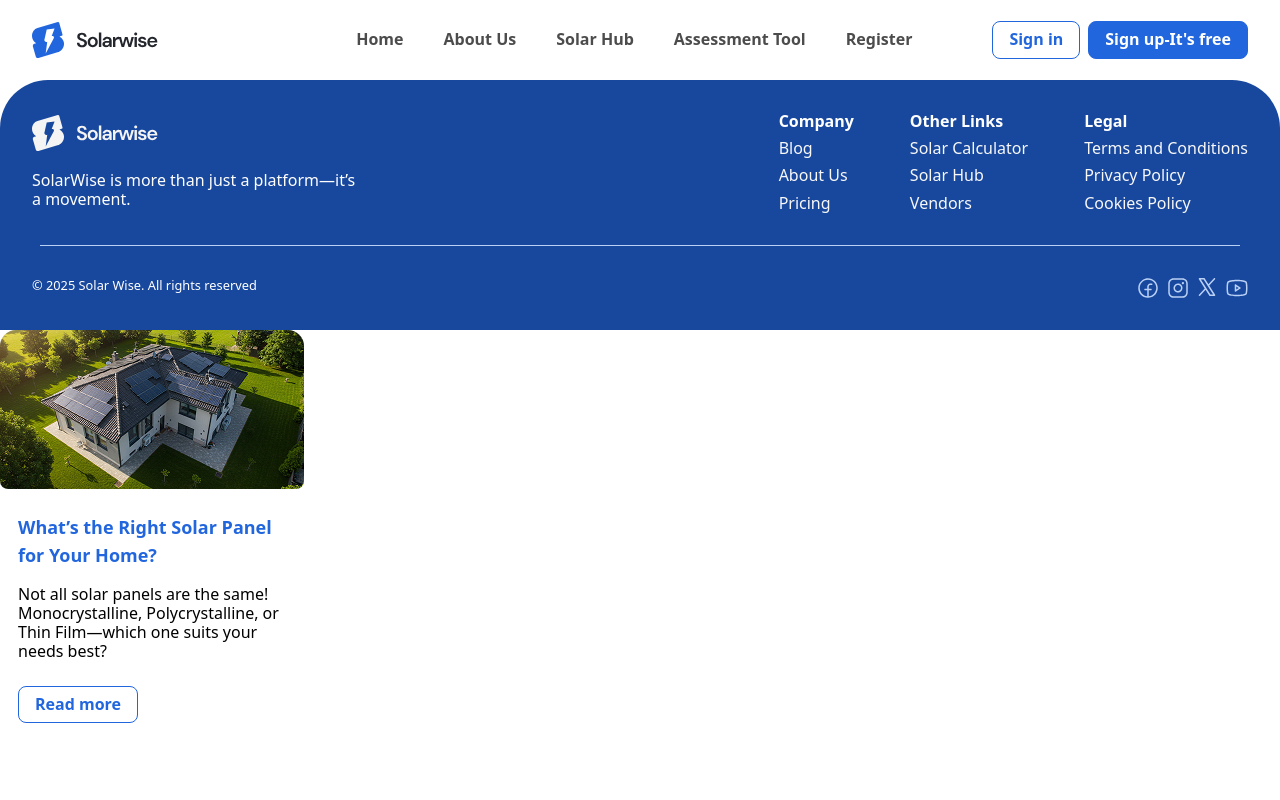
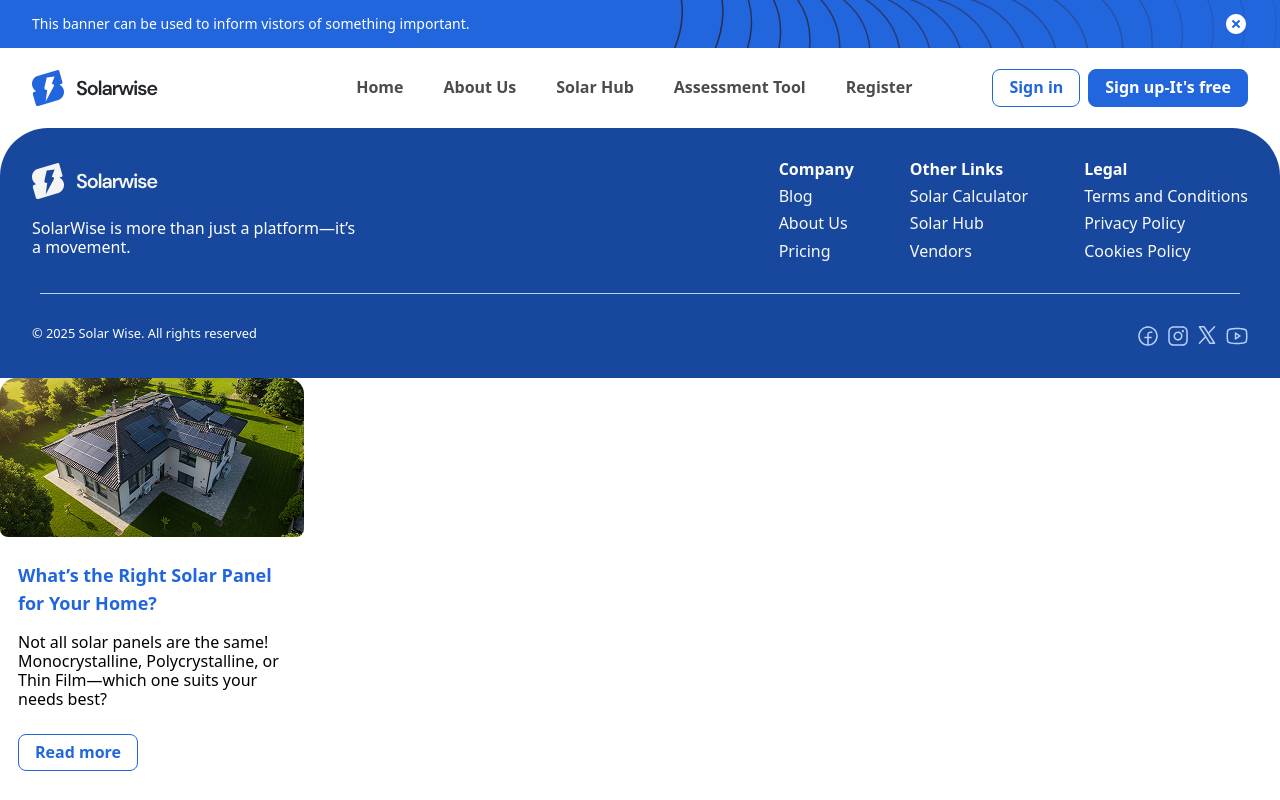
Before and after one commit to AugustineAniobasi/SolarWise-web, a React (Vite) app: page / in a window 1280 px wide. Built offline with nearby package versions, Linux system fonts and the light colour scheme.

Commit message:
Add Banner component with close button and styling.

```diff
--- a/src/App.jsx
+++ b/src/App.jsx
@@ -3,6 +3,7 @@ import Header from "./components/HeaderComponent";
 import Footer from "./components/FooterComponent";
 import Card from "./components/CardComponent";
 import solarHome from "./assets/images/solar-home.png";
+import Banner from "./components/BannerComponent";
 
 function App() {
   const cardSample = {
@@ -14,6 +15,9 @@ function App() {
 
   return (
     <>
+      <Banner>
+        This banner can be used to inform vistors of something important.
+      </Banner>
       <Header />
       <Footer />
       <Card
--- /dev/null
+++ b/src/components/BannerComponent.jsx
@@ -0,0 +1,13 @@
+export default function Banner(props) {
+  function hide() {
+    const banner = document.getElementById("banner");
+    banner.style.display = "none";
+  }
+
+  return (
+    <div id="banner">
+      <p>{props.children}</p>
+      <button onClick={hide}></button>
+    </div>
+  );
+}
--- a/src/index.css
+++ b/src/index.css
@@ -42,15 +42,6 @@ h6 {
 p {
   text-wrap: pretty;
 }
-
-/* h1,
-h2,
-h3,
-h4,
-h5,
-h6 {
-  text-wrap: balance;
-} */
 
 #root {
   isolation: isolate;
@@ -128,6 +119,29 @@ h6 {
 
 /* Custom Styles */
 
+/* Banner component */
+
+#banner {
+  background: url('./assets/images/banner-vector.svg') var(--color-primary-500);
+  background-repeat: no-repeat;
+  background-position: right center;
+  display: flex;
+  align-items: center;
+  justify-content: space-between;
+  height: 3rem;
+  padding-inline: 2rem;
+  color: var(--color-white);
+  font-weight: 500;
+  font-size: 14px;
+}
+
+#banner > button {
+  background: url('./assets/icons/close-circle-fill.svg') no-repeat;
+  aspect-ratio: 1;
+  width: 1.5rem;
+  cursor: pointer;
+}
+
 /* Header component */
 
 #primary-nav > li,
```
Also changed, not shown: src/assets/icons/close-circle-fill.svg (added), src/assets/images/banner-vector.svg (added).
